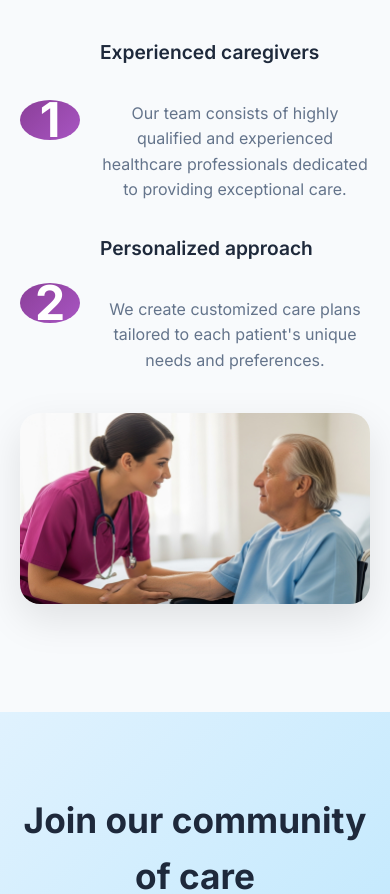
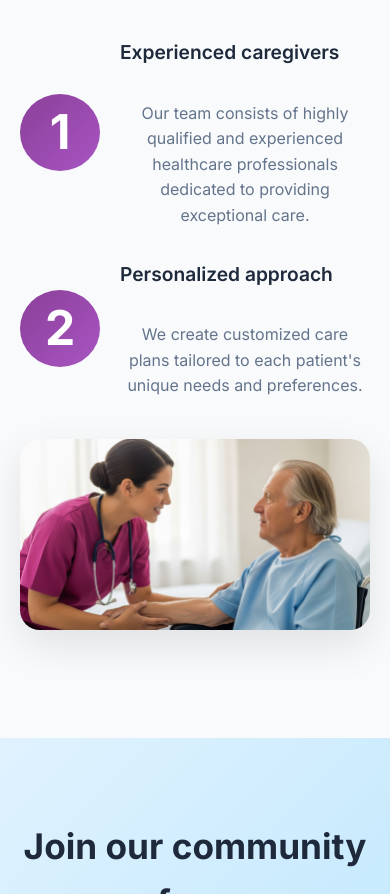
Before and after one commit to Hrshaya2/loyalhomenursingcare, a plain HTML site: page index.html in a window 390 px wide. Shown: the part 3723-4617 px from the top of the page. Drawn offline with Linux system fonts and the light colour scheme.

Commit message:
Update styles.css

```diff
--- a/styles.css
+++ b/styles.css
@@ -2330,6 +2330,7 @@ html {
 
     .feature-number {
         font-size: 3rem;
-        min-width: 60px;
-    }
-}
+        min-width: 80px;
+        height: auto;
+    }
+}
```
